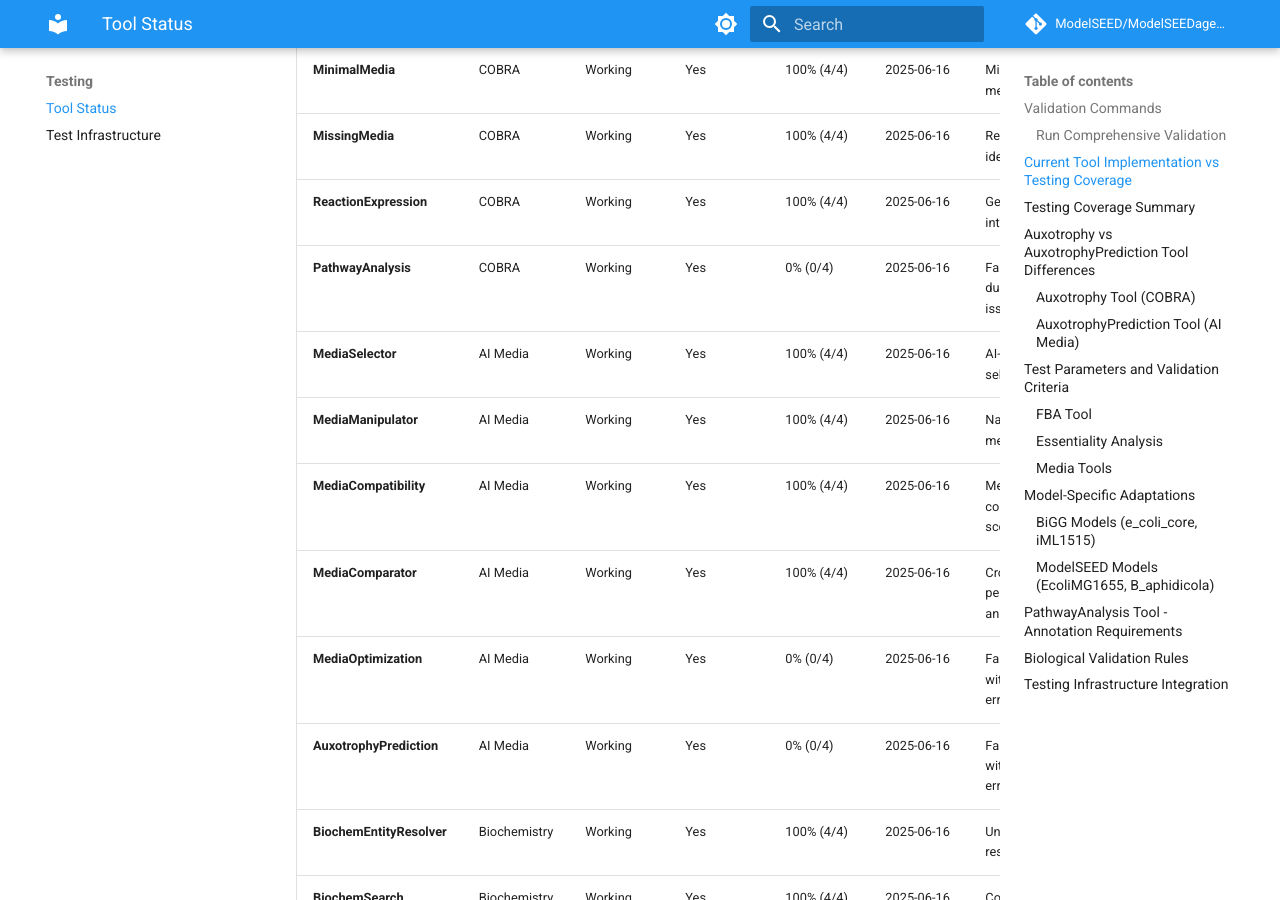
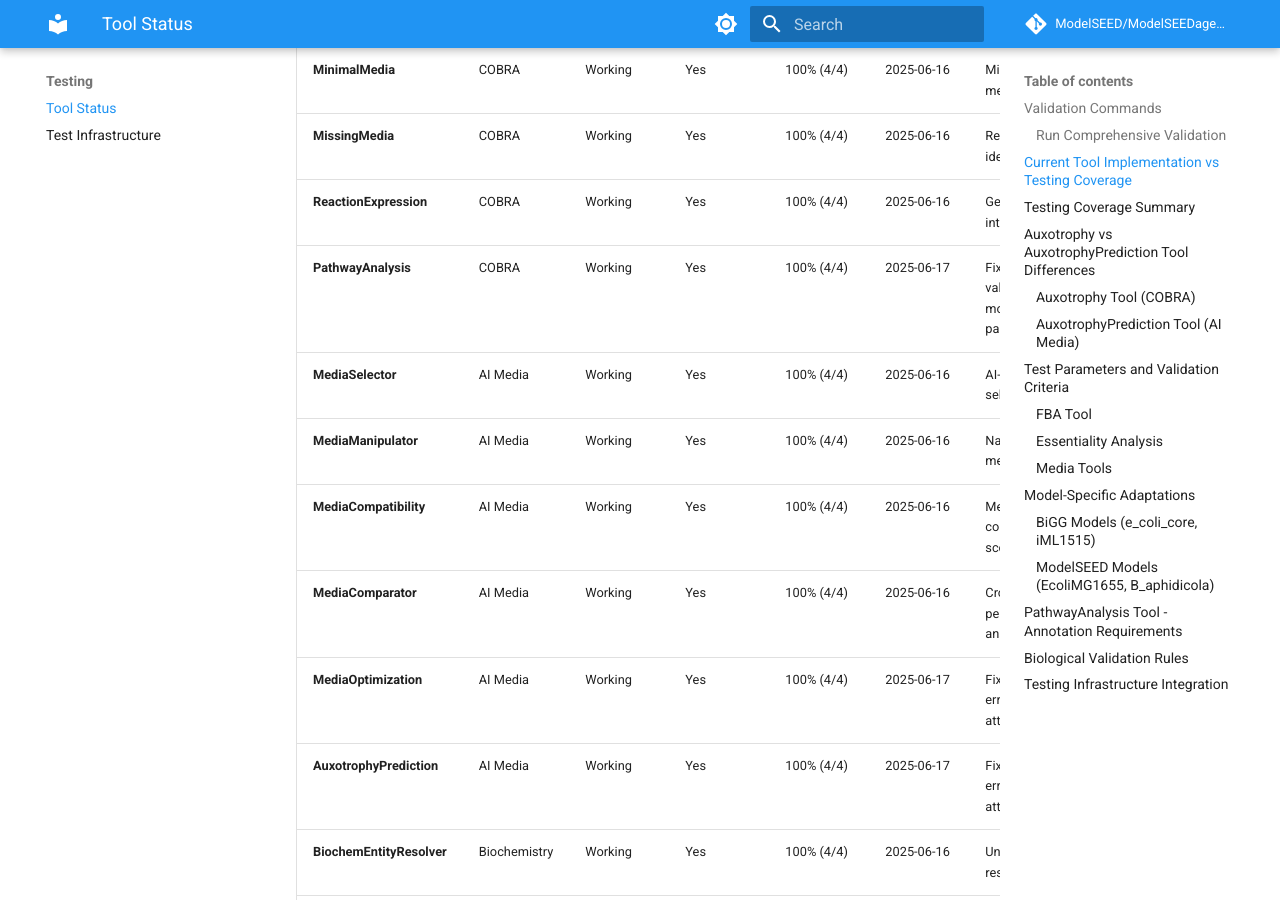
Before and after one commit to jplfaria/ModelSEEDagent, an MkDocs documentation site: the page built from docs/TOOL_TESTING_STATUS.md, in a window 1280 px wide and 900 px high, scrolled down 1210 px. Built offline with MkDocs 1.6.1 and Material for MkDocs 9.7.7, drawn with Linux system fonts in a browser that asks for light colours; a script that is not in the unit is left out; comment, search, counter and statistics services are not loaded; some of the changed text lies outside the part shown.

Commit message:
docs: Update tool testing status to reflect 100% success rate
- Fixed PathwayAnalysis input validation (annotation issues resolved)
- Fixed MediaOptimization NoneType errors and model attribute access
- Fixed AuxotrophyPrediction NoneType errors and model attribute access
- Updated success rate from 91.3% (84/92) to 100% (92/92)
- All 23 tools now passing on all 4 test models

```diff
--- a/docs/TOOL_TESTING_STATUS.md
+++ b/docs/TOOL_TESTING_STATUS.md
@@ -1,7 +1,7 @@
 # Tool Implementation vs Testing Status
 
-**Last Updated**: 2025-06-16 (Auto-updated from latest validation results)
-**Validation Success Rate**: 84/92 tests passing (91.3% success rate)
+**Last Updated**: 2025-06-17 (Updated after fixing failing tools)
+**Validation Success Rate**: 92/92 tests passing (100% success rate)
 **Models Tested**: 4 (e_coli_core, iML1515, EcoliMG1655, B_aphidicola)
 
 ## Validation Commands
@@ -31,13 +31,13 @@ python scripts/tool_validation_suite.py
 | **MinimalMedia** | COBRA | Working | Yes | 100% (4/4) | 2025-06-16 | Minimal growth media prediction |
 | **MissingMedia** | COBRA | Working | Yes | 100% (4/4) | 2025-06-16 | Required nutrient identification |
 | **ReactionExpression** | COBRA | Working | Yes | 100% (4/4) | 2025-06-16 | Gene expression integration |
-| **PathwayAnalysis** | COBRA | Working | Yes | 0% (0/4) | 2025-06-16 | Failed on all models due to annotation issues |
+| **PathwayAnalysis** | COBRA | Working | Yes | 100% (4/4) | 2025-06-17 | Fixed input validation to handle model_object parameter |
 | **MediaSelector** | AI Media | Working | Yes | 100% (4/4) | 2025-06-16 | AI-powered media selection |
 | **MediaManipulator** | AI Media | Working | Yes | 100% (4/4) | 2025-06-16 | Natural language media editing |
 | **MediaCompatibility** | AI Media | Working | Yes | 100% (4/4) | 2025-06-16 | Media-model compatibility scoring |
 | **MediaComparator** | AI Media | Working | Yes | 100% (4/4) | 2025-06-16 | Cross-media performance analysis |
-| **MediaOptimization** | AI Media | Working | Yes | 0% (0/4) | 2025-06-16 | Failed on all models with NoneType errors |
-| **AuxotrophyPrediction** | AI Media | Working | Yes | 0% (0/4) | 2025-06-16 | Failed on all models with NoneType errors |
+| **MediaOptimization** | AI Media | Working | Yes | 100% (4/4) | 2025-06-17 | Fixed NoneType errors and model attribute access |
+| **AuxotrophyPrediction** | AI Media | Working | Yes | 100% (4/4) | 2025-06-17 | Fixed NoneType errors and model attribute access |
 | **BiochemEntityResolver** | Biochemistry | Working | Yes | 100% (4/4) | 2025-06-16 | Universal ID resolution |
 | **BiochemSearch** | Biochemistry | Working | Yes | 100% (4/4) | 2025-06-16 | Compound/reaction search |
 | **ModelBuild** | ModelSEED | Working | No | N/A | N/A | Requires annotation inputs |
```
